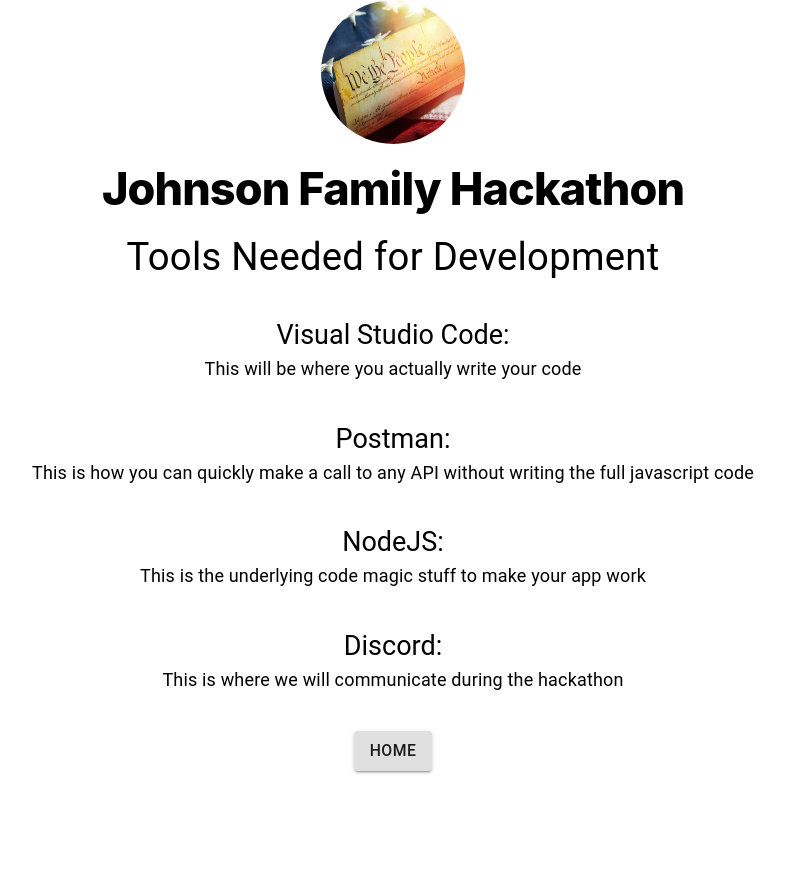
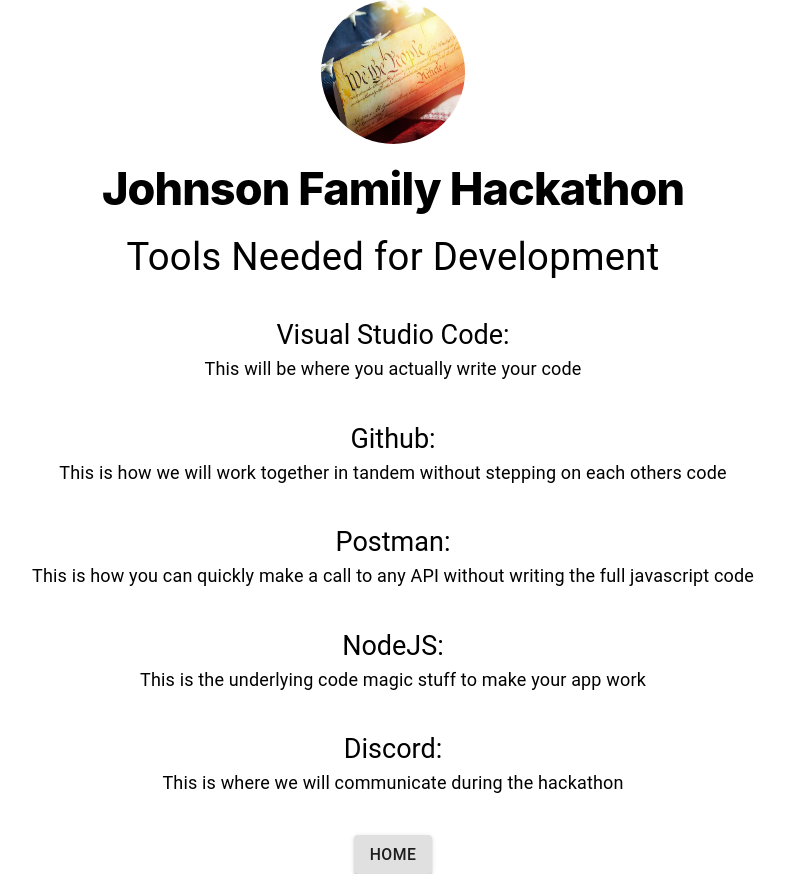
Before and after one commit to woody-the-wood/hackathon_project, a Next.js app: page /hackathon_tools/toolsNeeded in a window 1280 px wide. Shown: the whole page, without its empty margins (247-1032 px from the left). Before the commit the page ends 800 px from the top, so only its background shows below. Built offline with nearby package versions, Linux system fonts and the light colour scheme.

Commit message:
Update toolsNeeded.js
Added github to tools needed page

```diff
--- a/pages/hackathon_tools/toolsNeeded.js
+++ b/pages/hackathon_tools/toolsNeeded.js
@@ -17,6 +17,10 @@
           <p></p>
           <Typography variant="h5">Visual Studio Code:</Typography>
           <Typography variant="subtitle1">This will be where you actually write your code</Typography>
+          <p></p>
+
+          <Typography variant="h5">Github:</Typography>
+          <Typography variant="subtitle1">This is how we will work together in tandem without stepping on each others code</Typography>
           <p></p>
 
           <Typography variant="h5">Postman:</Typography>
```
